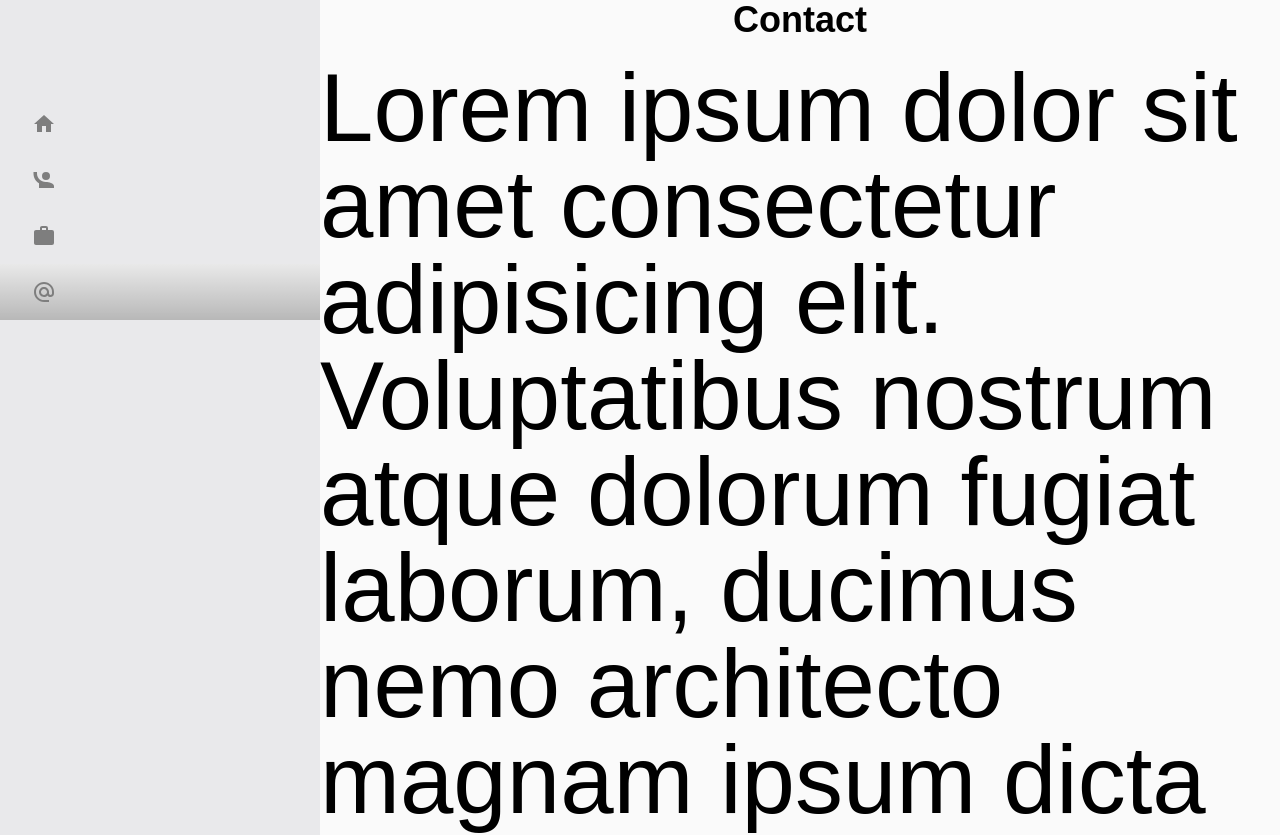
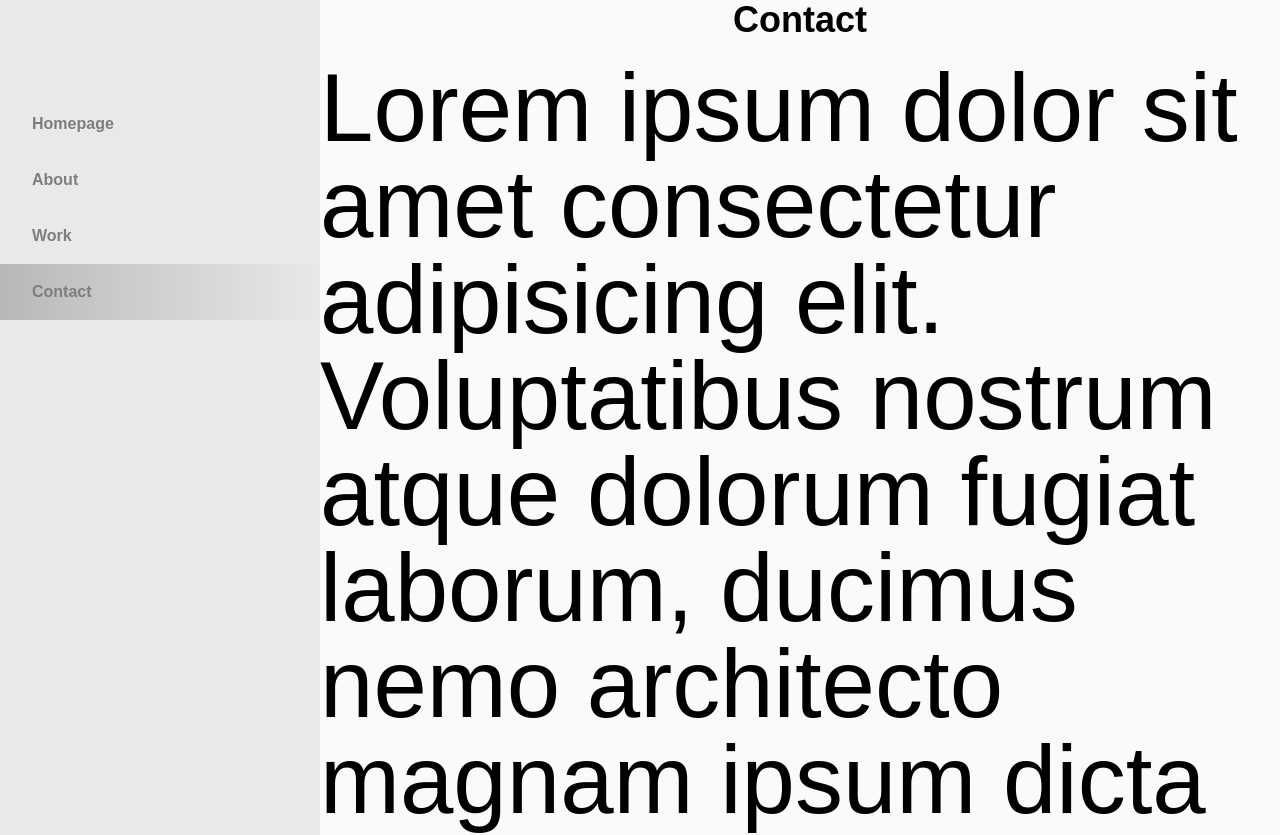
Before and after one commit to KelvinChim-ComSci/portfolio, a Next.js app: page /contact in a window 1280 px wide. Shown: the top 835 px of the page. Built offline with nearby package versions, Linux system fonts and the light colour scheme.

Commit message:
fix fouc

```diff
--- a/components/layout.tsx
+++ b/components/layout.tsx
@@ -6,7 +6,7 @@ import { useEffect, useState } from "react";
 export default function Layout({ children }: any) {
   const router = useRouter();
   const { theme, setTheme } = useTheme();
-  const [deviceSize, changeDeviceSize] = useState(0);
+  const [deviceSize, changeDeviceSize] = useState(-1);
   const smBreakpoint = 640;
   const gradientDirection =
     deviceSize < smBreakpoint
@@ -86,6 +86,7 @@ export default function Layout({ children }: any) {
   }, []);
 
   useEffect(() => {
+    if (deviceSize === -1) changeDeviceSize(window.innerWidth);
     const resizeWidth = () => changeDeviceSize(window.innerWidth);
     window.addEventListener("resize", resizeWidth);
 
@@ -129,7 +130,11 @@ export default function Layout({ children }: any) {
                     <a
                       className={`select-none flex px-8 py-2 font-semibold text-black dark:text-white cursor-pointer `}
                     >
-                      {deviceSize < smBreakpoint ? icon : title}
+                      {deviceSize === -1
+                        ? "..."
+                        : deviceSize < smBreakpoint
+                        ? icon
+                        : title}
                     </a>
                   </Link>
                 </li>
```
